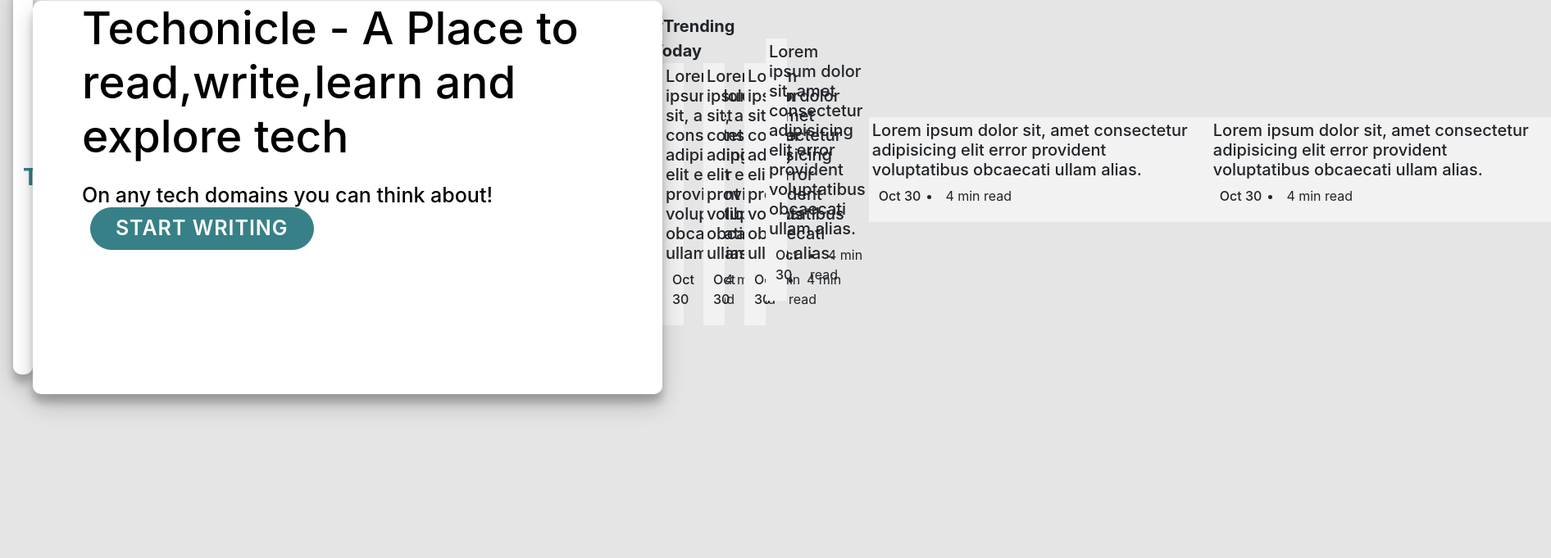
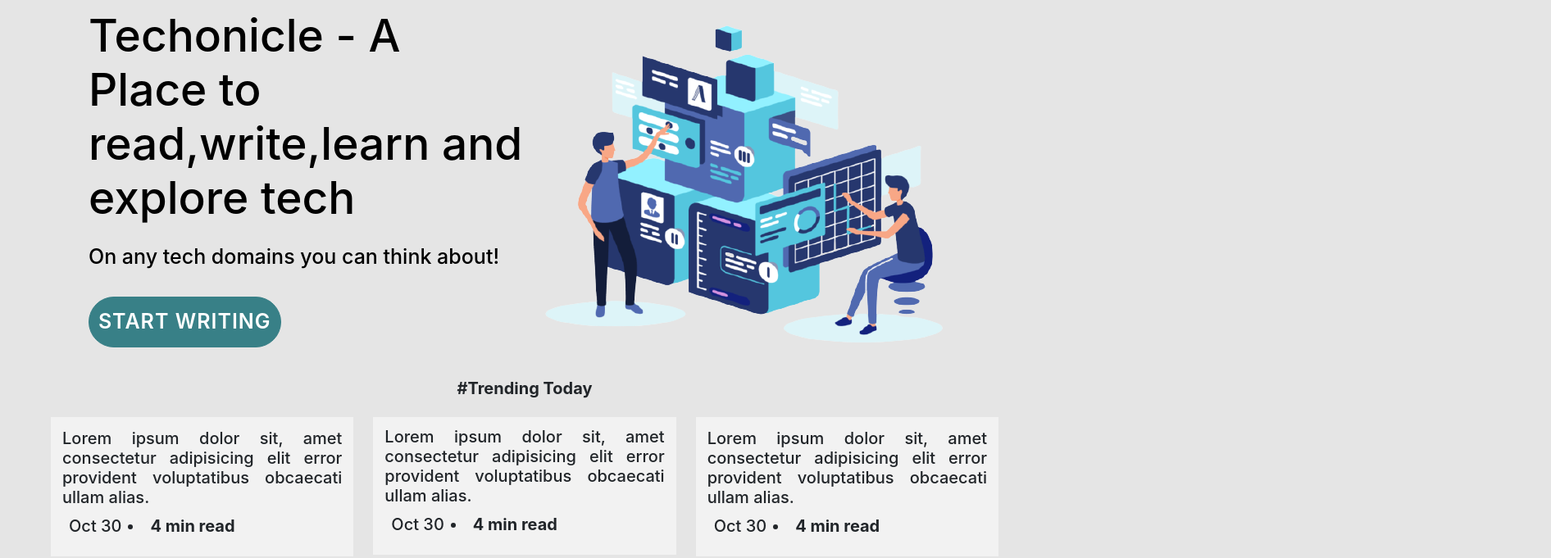
Before and after one commit to Spectrum-CETB/Tech-O-nicle, a React (Create React App) app: page /home-page in a window 1280 px wide. Shown: the part 63-744 px from the top of the page at 82% size, 1892 px wide, since content can reach past the window. Built offline with nearby package versions, Linux system fonts and the light colour scheme; a web font is replaced by a local one.

Commit message:
added changes to homepage

```diff
--- a/src/Components/Homepage/Homepage.js
+++ b/src/Components/Homepage/Homepage.js
@@ -1,10 +1,12 @@
 import React, { Component } from 'react';
+import banner from './banner-image.png'
 import './Style.css';
+
 
 export class Homepage extends Component {
     render() {
         return (
-            <div className="navbar navbar-expand-lg p-3">
+            /*<div className="navbar navbar-expand-lg p-3">
                 <div className="container">
                     <a href="#" className="navbar-brand"><h3>Techonicle</h3></a>
 
@@ -24,32 +26,29 @@
                 </li>
               </ul>
             </div>
-            </div>
+            </div> */
 
 
 
-    <section className="banner text-center mt-5">
-        <div className="container">
+    <div className="banner text-center mt-5">
+        <div className="bundle">
           <div className="d-md-flex px-5  align-items-center justify-content-between">
             <div className="banner-text">
               <h1>Techonicle - A Place to read,write,learn and explore tech </h1><br/>
-              <h4>On any tech domains you can think about!</h4>
+              <h4>On any tech domains you can think about!</h4><br/>
               <a href="#about"><button className="xplr">Start Writing</button></a>
             </div>
+            <img className="img-fluid d-sm-block" src={banner} alt="banner"></img>
           </div>
         </div>
 
-    </section>
+     <section>
+     <p className="b_title">#Trending Today</p>
+      <div className="horizontal row px-5 pt-5 pb-2">
 
-
-
-
-
-      <div className="row px-5 pt-5 pb-2">
-        <p className="b_title">#Trending Today</p>
         <div className="col-md-4">
-          <div className="p-1 trend-blog ">
-            <div className="mb-3" style={{display: 'flex', flexDirection: 'row', alignItems: 'center', justifyContent: 'space-between'}}>
+          <div className=" trend-blog p-1">
+            <div className="mb-2" style={{display: 'flex', flexDirection: 'row', padding: '10px', textAlign:'justify', alignItems: 'center', justifyContent: 'space-between'}}>
               <div style={{display: 'flex', flexDirection: 'column', alignItems: 'flex-start', justifyContent: 'space-evenly'}}>
                   <h5>Lorem ipsum dolor sit, amet consectetur adipisicing elit error provident voluptatibus obcaecati ullam alias.</h5>
                   <div className="mt-2" style={{ display: 'flex', alignItems: 'center', justifyContent: 'flex-start'}}>
@@ -65,7 +64,7 @@
         </div>
         <div className="col-md-4">
           <div className="p-1 trend-blog ">
-            <div className="mb-3" style={{display: 'flex', flexDirection: 'row', alignItems: 'center', justifyContent: 'space-between'}}>
+            <div className="pt-2 mb-2" style={{display: 'flex', flexDirection: 'row', padding: '10px', textAlign:'justify', alignItems: 'center', justifyContent: 'space-between'}}>
               <div style={{display: 'flex', flexDirection: 'column', alignItems: 'flex-start', justifyContent: 'space-evenly'}}>
                   <h5>Lorem ipsum dolor sit, amet consectetur adipisicing elit error provident voluptatibus obcaecati ullam alias.</h5>
                   <div className="mt-2" style={{ display: 'flex', alignItems: 'center', justifyContent: 'flex-start'}}>
@@ -81,7 +80,7 @@
         </div>
         <div className="col-md-4">
           <div className="p-1 trend-blog ">
-            <div className="mb-3" style={{display: 'flex', flexDirection: 'row', alignItems: 'center', justifyContent: 'space-between'}}>
+            <div className="mb-2" style={{display: 'flex', flexDirection: 'row', padding: '10px', textAlign:'justify', alignItems: 'center', justifyContent: 'space-between'}}>
               <div style={{display: 'flex', flexDirection: 'column', alignItems: 'flex-start', justifyContent: 'space-evenly'}}>
                   <h5>Lorem ipsum dolor sit, amet consectetur adipisicing elit error provident voluptatibus obcaecati ullam alias.</h5>
                   <div className="mt-2" style={{ display: 'flex', alignItems: 'center', justifyContent: 'flex-start'}}>
@@ -95,13 +94,13 @@
           </div>
          </div>
         </div>
+      </section>
 
-
-
-      <div className="row px-5 pb-5">
+      <section>
+      <div className="horizontal row px-5 pb-5">
       <div className="col-md-4">
           <div className="p-1 trend-blog ">
-            <div className="mb-3" style={{display: 'flex', flexDirection: 'row', alignItems: 'center', justifyContent: 'space-between'}}>
+            <div className="mb-2" style={{display: 'flex', flexDirection: 'row', padding: '10px', textAlign:'justify', alignItems: 'center', justifyContent: 'space-between'}}>
               <div style={{display: 'flex', flexDirection: 'column', alignItems: 'flex-start', justifyContent: 'space-evenly'}}>
                   <h5>Lorem ipsum dolor sit, amet consectetur adipisicing elit error provident voluptatibus obcaecati ullam alias.</h5>
                   <div className="mt-2" style={{ display: 'flex', alignItems: 'center', justifyContent: 'flex-start'}}>
@@ -110,14 +109,13 @@
                       <p className="p-0 m-0 ms-2" style={{display: 'list-item', listStyleType: 'disc', listStylePosition: 'inside'}}><span class="list">4 min read</span></p>
                   </div>
               </div>
-
               </div>
             </div>
           </div>
-           </div>
+
           <div className="col-md-4">
           <div className="p-1 trend-blog ">
-            <div className="mb-3" style={{display: 'flex', flexDirection: 'row', alignItems: 'center', justifyContent: 'space-between'}}>
+            <div className="mb-2" style={{display: 'flex', flexDirection: 'row', padding: '10px', textAlign:'justify', alignItems: 'center', justifyContent: 'space-between'}}>
               <div style={{display: 'flex', flexDirection: 'column', alignItems: 'flex-start', justifyContent: 'space-evenly'}}>
                   <h5>Lorem ipsum dolor sit, amet consectetur adipisicing elit error provident voluptatibus obcaecati ullam alias.</h5>
                   <div className="mt-2" style={{ display: 'flex', alignItems: 'center', justifyContent: 'flex-start'}}>
@@ -126,14 +124,13 @@
                       <p className="p-0 m-0 ms-2" style={{display: 'list-item', listStyleType: 'disc', listStylePosition: 'inside'}}><span class="list">4 min read</span></p>
                   </div>
               </div>
-
+              </div>
             </div>
           </div>
 
-        </div>
           <div className="col-md-4">
           <div className="p-1 trend-blog ">
-            <div className="mb-3" style={{display: 'flex', flexDirection: 'row', alignItems: 'center', justifyContent: 'space-between'}}>
+            <div className="mb-2" style={{display: 'flex', flexDirection: 'row', padding: '10px', textAlign:'justify', alignItems: 'center', justifyContent: 'space-between'}}>
               <div style={{display: 'flex', flexDirection: 'column', alignItems: 'flex-start', justifyContent: 'space-evenly'}}>
                   <h5>Lorem ipsum dolor sit, amet consectetur adipisicing elit error provident voluptatibus obcaecati ullam alias.</h5>
                   <div className="mt-2" style={{ display: 'flex', alignItems: 'center', justifyContent: 'flex-start'}}>
@@ -142,13 +139,14 @@
                       <p className="p-0 m-0 ms-2" style={{display: 'list-item', listStyleType: 'disc', listStylePosition: 'inside'}}><span class="list">4 min read</span></p>
                   </div>
               </div>
-
+              </div>
             </div>
           </div>
 
           </div>
+        </section>
+        </div>
 
-        </div>
         )
         }
         }
--- a/src/Components/Homepage/Style.css
+++ b/src/Components/Homepage/Style.css
@@ -1,3 +1,8 @@
+*{
+    margin: 0;
+    padding: 0;
+}
+
 body{
     background:#E5E5E5;
 }
@@ -16,7 +21,9 @@
 
 
 /*Banner Part*/
-
+.bundle{
+    margin: 0 60px;
+}
 .banner-text {
     color: #000;
     text-align: left;
@@ -52,15 +59,21 @@
 
 /*Trending Blogs Part*/
 
-.b_title{
+p{
     padding: 15px;
-    margin-top: 20px;
+    margin: 50px 0;
     font-size: 20px;
     font-weight: bold;
+}
+
+.horizontal{
+    margin:20px 50px;
 }
 .trend-blog{
     background-color: #f2f2f2 ;
     margin-bottom: 20px;
+    align-items: center;
+    justify-content:space-evenly;
 }
 
 /*Split Screen Scroll Effect*/
--- a/src/Components/Login Signup/LoginSignup.js
+++ b/src/Components/Login Signup/LoginSignup.js
@@ -1,5 +1,6 @@
 import React, {useState} from 'react'
 import './Style.css'
+
 
 
 
```
Also changed, not shown: src/Components/Homepage/banner-image.png (added). Lines whose indentation alone changed are shown as unchanged.
